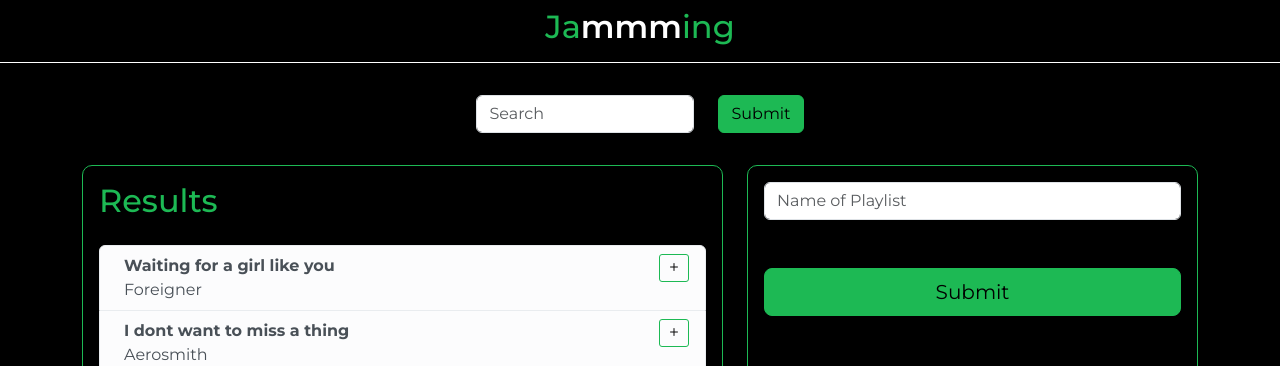
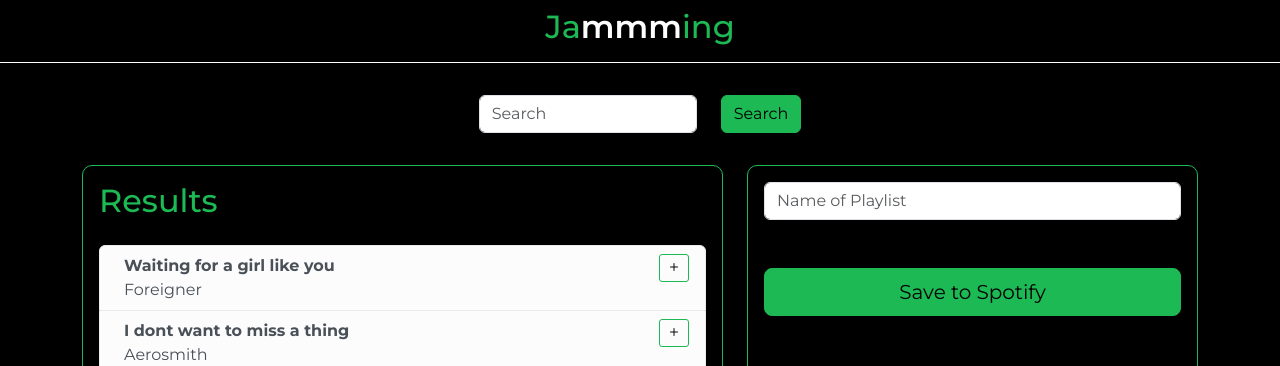
Before and after one commit to Joel-Milla/Jammming, a React (Vite) app: page / in a window 1280 px wide. Shown: the top 366 px of the page. Built offline with nearby package versions, Linux system fonts and the light colour scheme.

Commit message:
Change buttons names for better understanding.

```diff
--- a/src/Playlist/Playlist.tsx
+++ b/src/Playlist/Playlist.tsx
@@ -28,7 +28,7 @@
                     </ListGroup>
                     <div className="d-grid gap-2">
                         <Button variant="primary" type="submit" size='lg'>
-                        Submit
+                        Save to Spotify
                         </Button>
                     </div>
                 </Form>
--- a/src/SearchBar/SearchBar.tsx
+++ b/src/SearchBar/SearchBar.tsx
@@ -19,7 +19,7 @@
                     />
                 </Col>
                 <Col xs="auto">
-                    <Button type="submit">Submit</Button>
+                    <Button type="submit">Search</Button>
                 </Col>
                 </Row>
             </Form>
```
